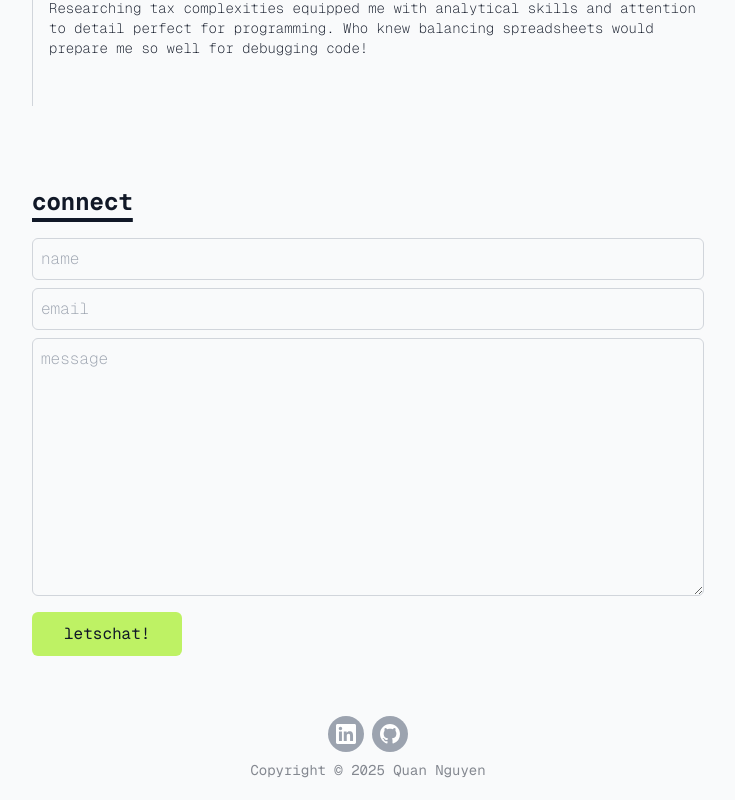
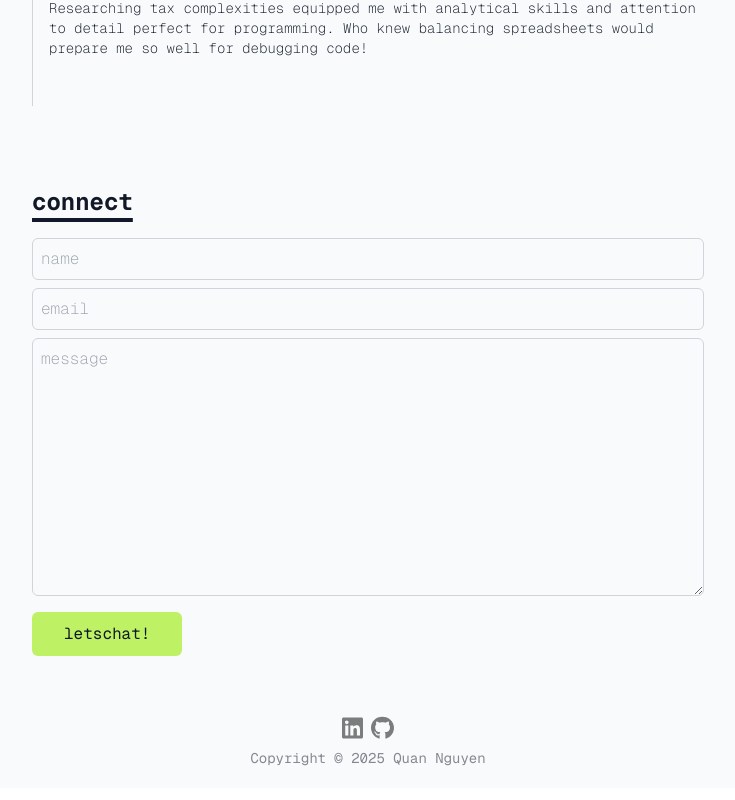
Before and after one commit to quandaworld/personal-portfolio, a React (Vite) app: page / in a window 1280 px wide. Shown: the part 2481-3281 px from the top of the page, without its empty margins (272-1007 px from the left). Built offline with nearby package versions, Linux system fonts and the light colour scheme.

Commit message:
Update linkedin and github icons style

```diff
--- a/src/components/Footer.jsx
+++ b/src/components/Footer.jsx
@@ -3,48 +3,34 @@ import React from "react";
 function Footer() {
   return (
     <div className="py-5 text-center">
-      <div className="container max-w-screen-lg mx-auto">
+      <div className="container max-w-screen-lg mx-auto opacity-50">
         <div>
-          <div className="flex flex-wrap justify-center gap-2">
+          <div className="flex flex-wrap justify-center">
             <a
               href="https://linkedin.com/in/nguyenquandev"
               target="_blank"
-              className="bg-gray-400 p-2 font-semibold text-white inline-flex items-center space-x-2 rounded-full"
+              rel="noopener noreferrer"
+              className="inline-flex items-center"
             >
-              <svg
-                className="w-5 h-5 fill-current"
-                role="img"
-                viewBox="0 0 256 256"
-                xmlns="http://www.w3.org/2000/svg"
-              >
-                <g>
-                  <path d="M218.123122,218.127392 L180.191928,218.127392 L180.191928,158.724263 C180.191928,144.559023 179.939053,126.323993 160.463756,126.323993 C140.707926,126.323993 137.685284,141.757585 137.685284,157.692986 L137.685284,218.123441 L99.7540894,218.123441 L99.7540894,95.9665207 L136.168036,95.9665207 L136.168036,112.660562 L136.677736,112.660562 C144.102746,99.9650027 157.908637,92.3824528 172.605689,92.9280076 C211.050535,92.9280076 218.138927,118.216023 218.138927,151.114151 L218.123122,218.127392 Z M56.9550587,79.2685282 C44.7981969,79.2707099 34.9413443,69.4171797 34.9391618,57.260052 C34.93698,45.1029244 44.7902948,35.2458562 56.9471566,35.2436736 C69.1040185,35.2414916 78.9608713,45.0950217 78.963054,57.2521493 C78.9641017,63.090208 76.6459976,68.6895714 72.5186979,72.8184433 C68.3913982,76.9473153 62.7929898,79.26748 56.9550587,79.2685282 M75.9206558,218.127392 L37.94995,218.127392 L37.94995,95.9665207 L75.9206558,95.9665207 L75.9206558,218.127392 Z M237.033403,0.0182577091 L18.8895249,0.0182577091 C8.57959469,-0.0980923971 0.124827038,8.16056231 -0.001,18.4706066 L-0.001,237.524091 C0.120519052,247.839103 8.57460631,256.105934 18.8895249,255.9977 L237.033403,255.9977 C247.368728,256.125818 255.855922,247.859464 255.999,237.524091 L255.999,18.4548016 C255.851624,8.12438979 247.363742,-0.133792868 237.033403,0.000790807055" />
-                </g>
-              </svg>
+              <img
+                src="/assets/linkedin.svg"
+                alt="LinkedIn"
+                className="dark:filter dark:brightness-0 dark:invert-[0.85] dark:sepia-[0.20] dark:saturate-[1000%] dark:hue-rotate-[340deg]"
+                style={{ width: '1.3rem', height: '1.5rem' }}
+              />
             </a>
             <a
               href="https://github.com/quandaworld"
               target="_blank"
-              className="bg-gray-400 p-2 font-semibold text-white inline-flex items-center space-x-2 rounded-full"
+              rel="noopener noreferrer"
+              className="inline-flex items-center ml-2"
             >
-              <svg
-                xmlns="http://www.w3.org/2000/svg"
-                xmlnsXlink="http://www.w3.org/1999/xlink"
-                aria-hidden="true"
-                role="img"
-                className="w-5"
-                preserveAspectRatio="xMidYMid meet"
-                viewBox="0 0 24 24"
-              >
-                <g fill="none">
-                  <path
-                    fillRule="evenodd"
-                    clipRule="evenodd"
-                    d="M12 0C5.37 0 0 5.37 0 12c0 5.31 3.435 9.795 8.205 11.385c.6.105.825-.255.825-.57c0-.285-.015-1.23-.015-2.235c-3.015.555-3.795-.735-4.035-1.41c-.135-.345-.72-1.41-1.23-1.695c-.42-.225-1.02-.78-.015-.795c.945-.015 1.62.87 1.845 1.23c1.08 1.815 2.805 1.305 3.495.99c.105-.78.42-1.305.765-1.605c-2.67-.3-5.46-1.335-5.46-5.925c0-1.305.465-2.385 1.23-3.225c-.12-.3-.54-1.53.12-3.18c0 0 1.005-.315 3.3 1.23c.96-.27 1.98-.405 3-.405s2.04.135 3 .405c2.295-1.56 3.3-1.23 3.3-1.23c.66 1.65.24 2.88.12 3.18c.765.84 1.23 1.905 1.23 3.225c0 4.605-2.805 5.625-5.475 5.925c.435.375.81 1.095.81 2.22c0 1.605-.015 2.895-.015 3.3c0 .315.225.69.825.57A12.02 12.02 0 0 0 24 12c0-6.63-5.37-12-12-12z"
-                    fill="currentColor"
-                  />
-                </g>
-              </svg>
+              <img
+                src="/assets/github.svg"
+                alt="Github"
+                className="dark:filter dark:brightness-0 dark:invert-[0.85] dark:sepia-[0.20] dark:saturate-[1000%] dark:hue-rotate-[340deg]"
+                style={{ width: '1.4rem', height: '1.5rem' }}
+              />
             </a>
           </div>
         </div>
```
